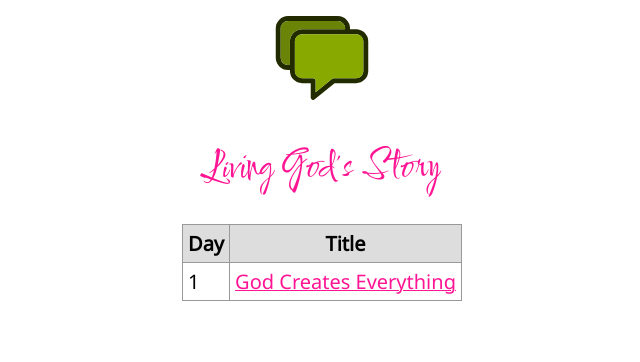
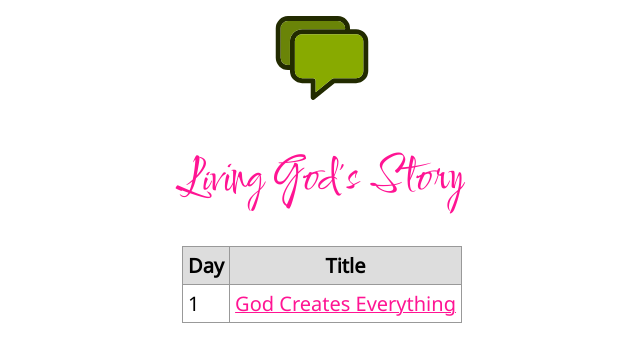
Before and after one commit to GospelTrust/LGS, a Jekyll site: the page built from docs/index.html, in a window 1280 px wide. Shown: the top 362 px of the page, without its empty margins (318-958 px from the left). Built offline with Jekyll 4.4.1, drawn with Linux system fonts in a browser that asks for light colours; some web fonts are replaced.

Commit message:
style: Larger header fonts

```diff
--- a/docs/assets/css/style.css
+++ b/docs/assets/css/style.css
@@ -13,6 +13,9 @@ h1, h2, h3, h4, h5, h6 {
   font-weight: normal;
   color: deeppink;
 }
+
+h1 { font-size: 3rem; }
+h2 { font-size: 2.5rem; }
 
 .video-background {
   position: relative;
@@ -51,7 +54,8 @@ tr:nth-child(odd) {
 
 code {
   white-space: pre-wrap;
-  color: brown;
+  color: dodgerblue;
+  font-family: 'Bahianita', sans-serif;
 }
 
 pre {
@@ -60,7 +64,6 @@ pre {
 }
 
 pre code {
-  font-family: 'Bahianita', sans-serif;
   color: inherit;
 }
 
```
Also changed, not shown: docs/_posts/chapters/en/01-1.md (+1 -1 lines).
